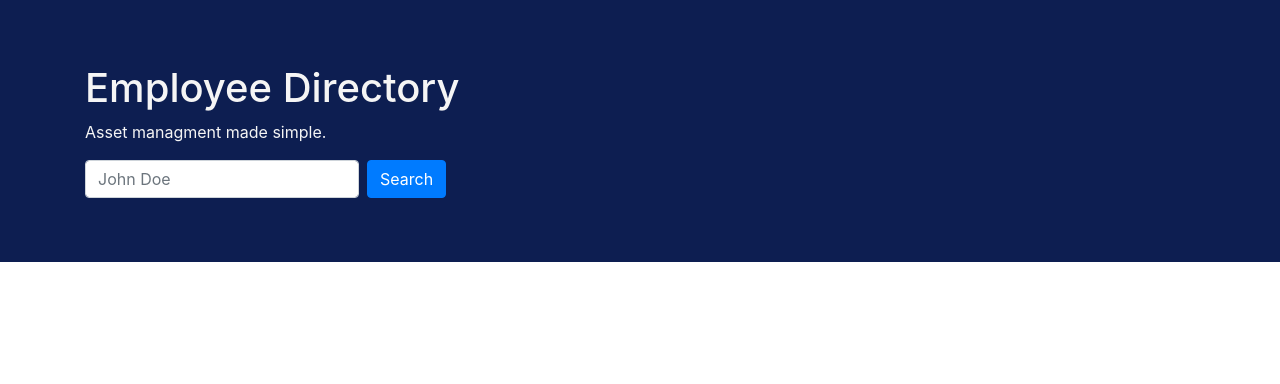
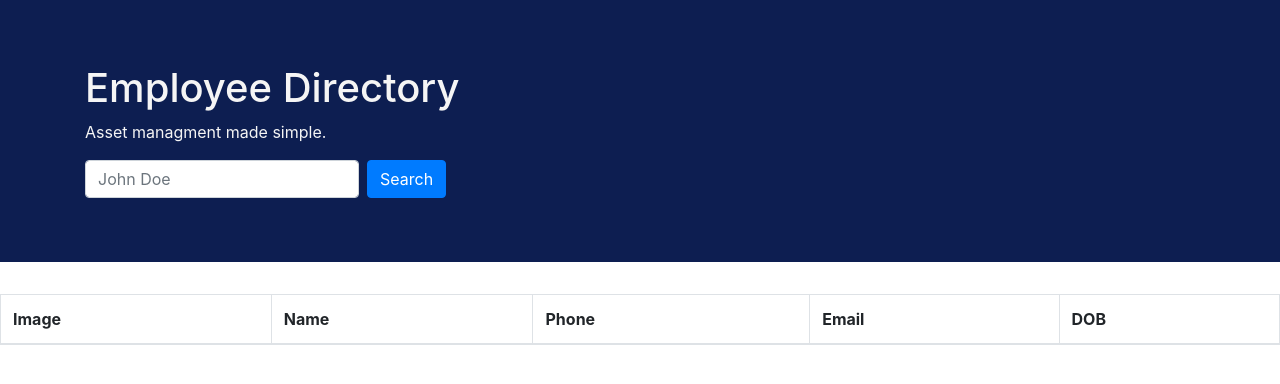
Before and after one commit to TheBrellis/React-Employee-Directory, a React (Create React App) app: page / in a window 1280 px wide. Shown: the top 384 px of the page. Built offline with nearby package versions, Linux system fonts and the light colour scheme.

Commit message:
added InfoTable with header info

```diff
--- /dev/null
+++ b/src/components/InfoTable.js
@@ -0,0 +1,20 @@
+// npm imports
+import React from "react";
+// Bootstrap Import
+import Table from 'react-bootstrap/Table';
+
+
+export default function InfoTable () {
+
+    return(
+        <Table striped bordered hover>
+            <thead>
+                <th>Image</th>
+                <th>Name</th>
+                <th>Phone</th>
+                <th>Email</th>
+                <th>DOB</th>
+            </thead>
+        </Table>
+    )
+}
--- a/src/pages/DirectoryContainer.js
+++ b/src/pages/DirectoryContainer.js
@@ -1,10 +1,11 @@
 import React from 'react';
 import Header from "../components/Header"
-
+import InfoTable from "../components/InfoTable"
 export default function DirectoryContainer() {
     return (
         <div>
             <Header />
+            <InfoTable />
         </div>
 
     );
```
